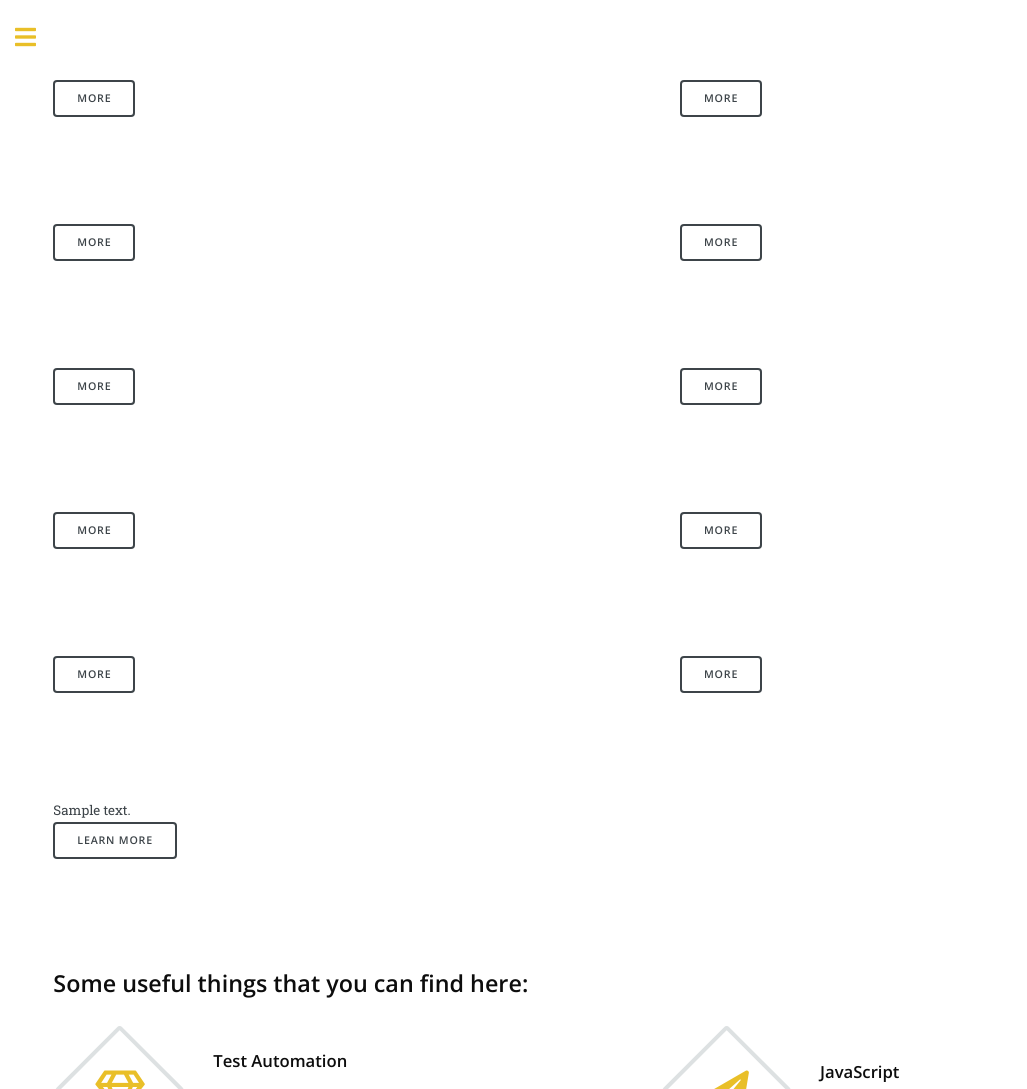
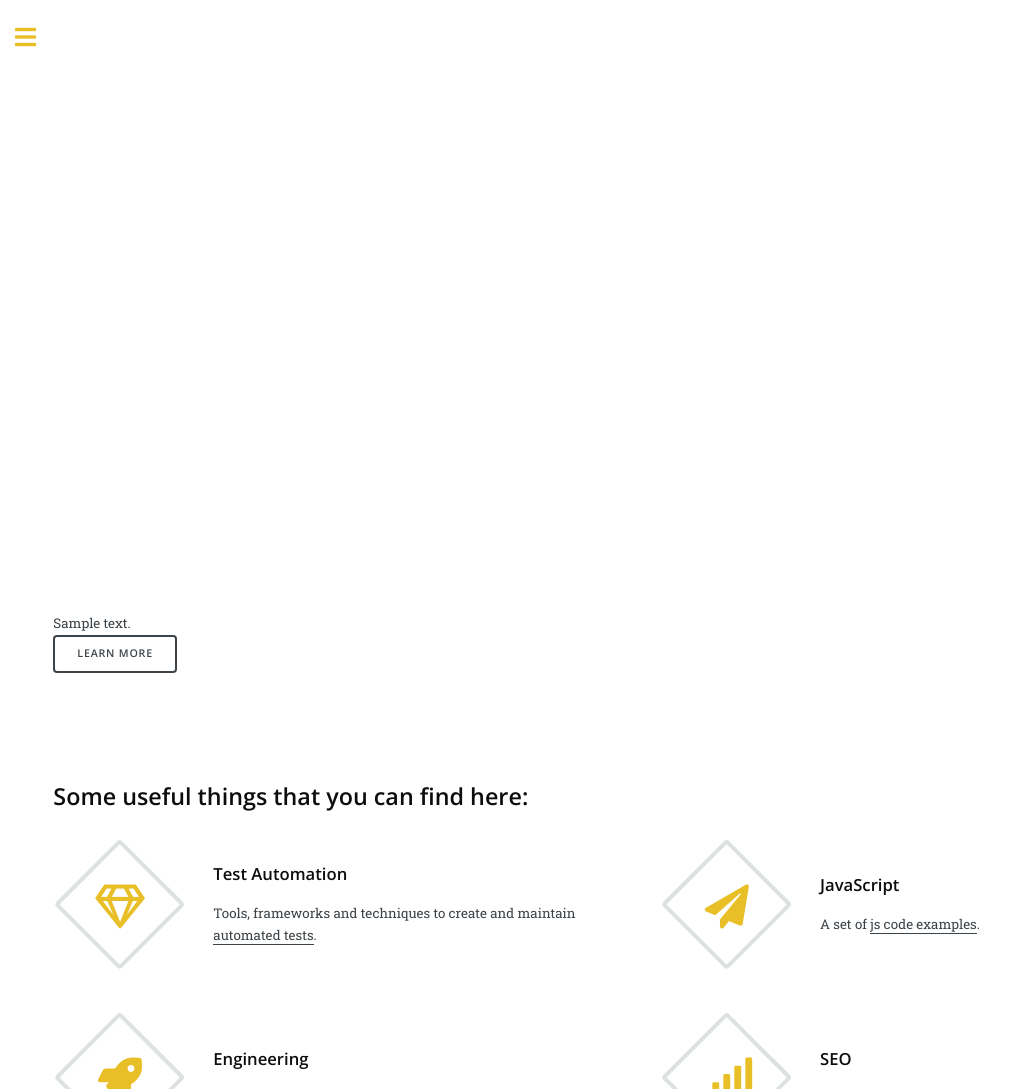
Before and after one commit to Marketionist/py-blog, a Flask app: template templates/index.html in a window 1280 px wide. Shown: the top 1089 px of the page, without its empty margins (0-1027 px from the left). Run offline with Flask 2, Linux system fonts and the light colour scheme; the template is opened without the code that fills it: most values are stand-ins (such as "Sample title", 1, 10 or a date in 2020).

Commit message:
Update main page template

```diff
--- a/templates/index.html
+++ b/templates/index.html
@@ -23,9 +23,6 @@
                         <img src="{{ posts_array[index].image }}" alt="" />
                     </a>
                     <h4>{{ posts_array[index].title }}</h4>
-                    <ul class="actions">
-                        <li><a href="{{ url_for('show_post_html_page', category_name=posts_array[index].category_name, page_name=posts_array[index].page_name, _external=True) }}" class="button">More</a></li>
-                    </ul>
                 </article>
             {% endfor %}
         </div>
```
